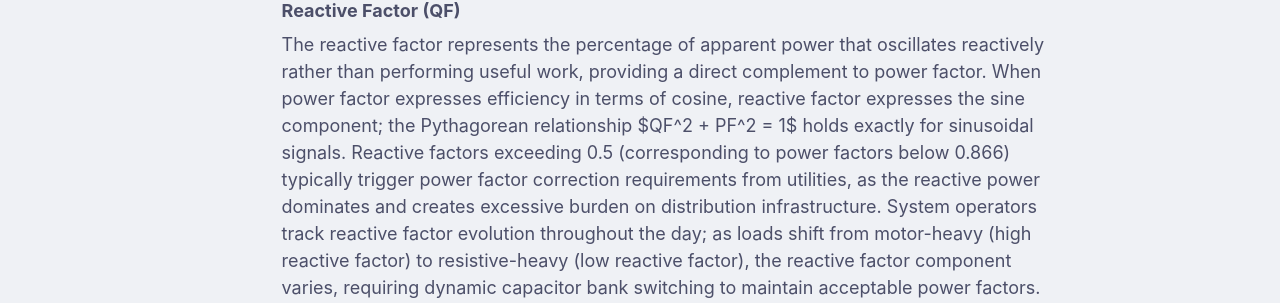
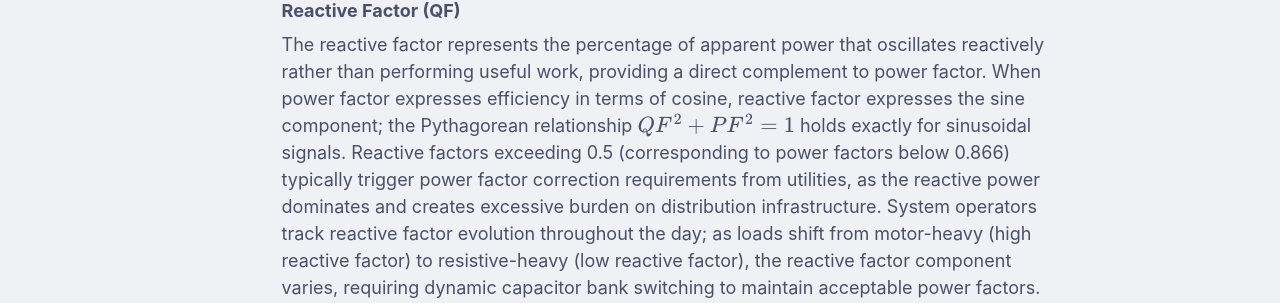
Before and after one commit to dubistweltmeister05/dubistweltmeister05.github.io, a Jekyll site: the page built from _posts/2026-05-30-three-phase-energy-measurement.md, in a window 1280 px wide and 900 px high, scrolled down 19392 px. Shown: the part 226-529 px from the top of the window. Built offline with Jekyll 4.4.1, drawn with Linux system fonts in a browser that asks for light colours; a script bundle is joined from its source files by our own code; library files that are not in the unit come from our copies; comment, search, counter and statistics services are not loaded; some of the changed text lies outside the part shown.

```diff
--- a/_posts/2026-05-30-three-phase-energy-measurement.md
+++ b/_posts/2026-05-30-three-phase-energy-measurement.md
@@ -432,7 +432,7 @@ System power factor combines all three phases through weighted averaging; it ind
 
 ### Reactive Factor (QF)
 
-The reactive factor represents the percentage of apparent power that oscillates reactively rather than performing useful work, providing a direct complement to power factor. When power factor expresses efficiency in terms of cosine, reactive factor expresses the sine component; the Pythagorean relationship $QF^2 + PF^2 = 1$ holds exactly for sinusoidal signals. Reactive factors exceeding 0.5 (corresponding to power factors below 0.866) typically trigger power factor correction requirements from utilities, as the reactive power dominates and creates excessive burden on distribution infrastructure. System operators track reactive factor evolution throughout the day; as loads shift from motor-heavy (high reactive factor) to resistive-heavy (low reactive factor), the reactive factor component varies, requiring dynamic capacitor bank switching to maintain acceptable power factors.
+The reactive factor represents the percentage of apparent power that oscillates reactively rather than performing useful work, providing a direct complement to power factor. When power factor expresses efficiency in terms of cosine, reactive factor expresses the sine component; the Pythagorean relationship $$QF^2 + PF^2 = 1$$ holds exactly for sinusoidal signals. Reactive factors exceeding 0.5 (corresponding to power factors below 0.866) typically trigger power factor correction requirements from utilities, as the reactive power dominates and creates excessive burden on distribution infrastructure. System operators track reactive factor evolution throughout the day; as loads shift from motor-heavy (high reactive factor) to resistive-heavy (low reactive factor), the reactive factor component varies, requiring dynamic capacitor bank switching to maintain acceptable power factors.
 
 ### Frequency Measurement
 
@@ -466,7 +466,7 @@ Reactive energy accumulates reactive power over time, tracking the oscillating e
 
 ### Apparent Energy (VA Energy)
 
-Apparent energy integrates the total apparent power (vector sum magnitude) over time, representing the total power flow through distribution infrastructure. Unlike the relationship $E_{apparent} = \sqrt{E_{active}^2 + E_{reactive}^2}$ which would be incorrect, true apparent energy requires integration of instantaneous apparent power; this accounts for temporal variations where power factor varies throughout the billing period. Meters compare apparent versus active energy to identify power factor trends; when the ratio $E_{apparent}/E_{active}$ approaches 1.0, power factor is excellent; when it exceeds 1.5, significant reactive components exist.
+Apparent energy integrates the total apparent power (vector sum magnitude) over time, representing the total power flow through distribution infrastructure. Unlike the relationship $$E_{apparent} = \sqrt{E_{active}^2 + E_{reactive}^2}$$ which would be incorrect, true apparent energy requires integration of instantaneous apparent power; this accounts for temporal variations where power factor varies throughout the billing period. Meters compare apparent versus active energy to identify power factor trends; when the ratio $E_{apparent}/E_{active}$ approaches 1.0, power factor is excellent; when it exceeds 1.5, significant reactive components exist.
 
 ### Imported vs. Exported Energy
 
```
